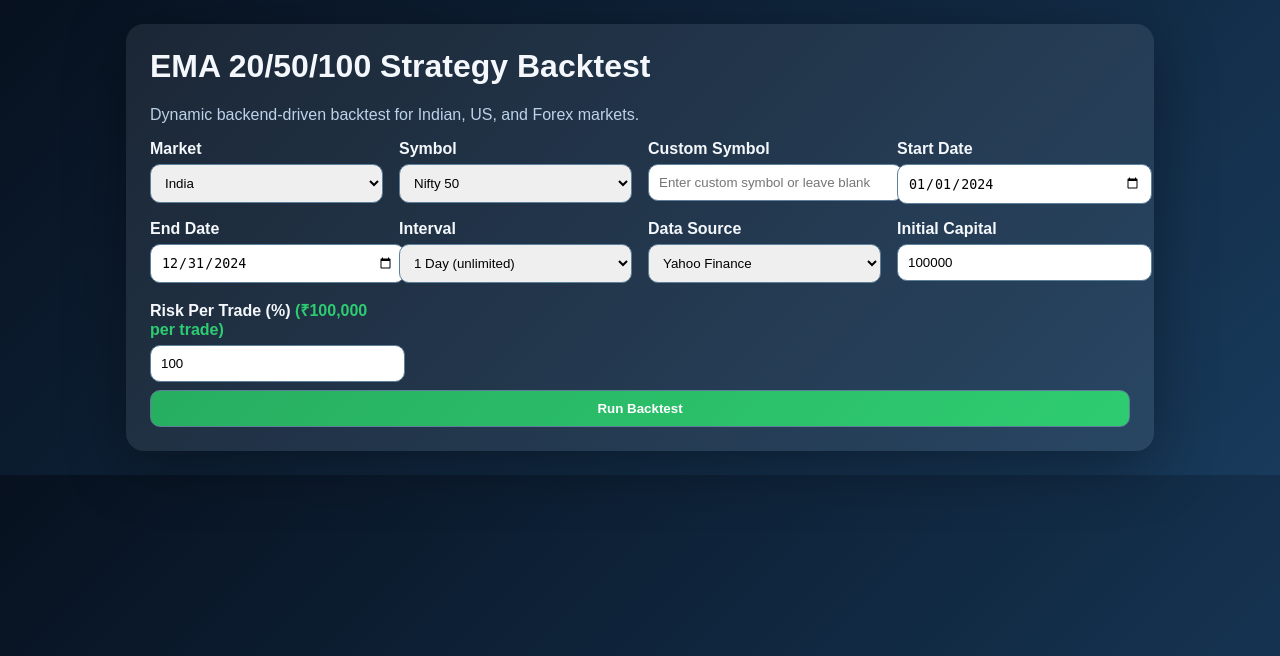
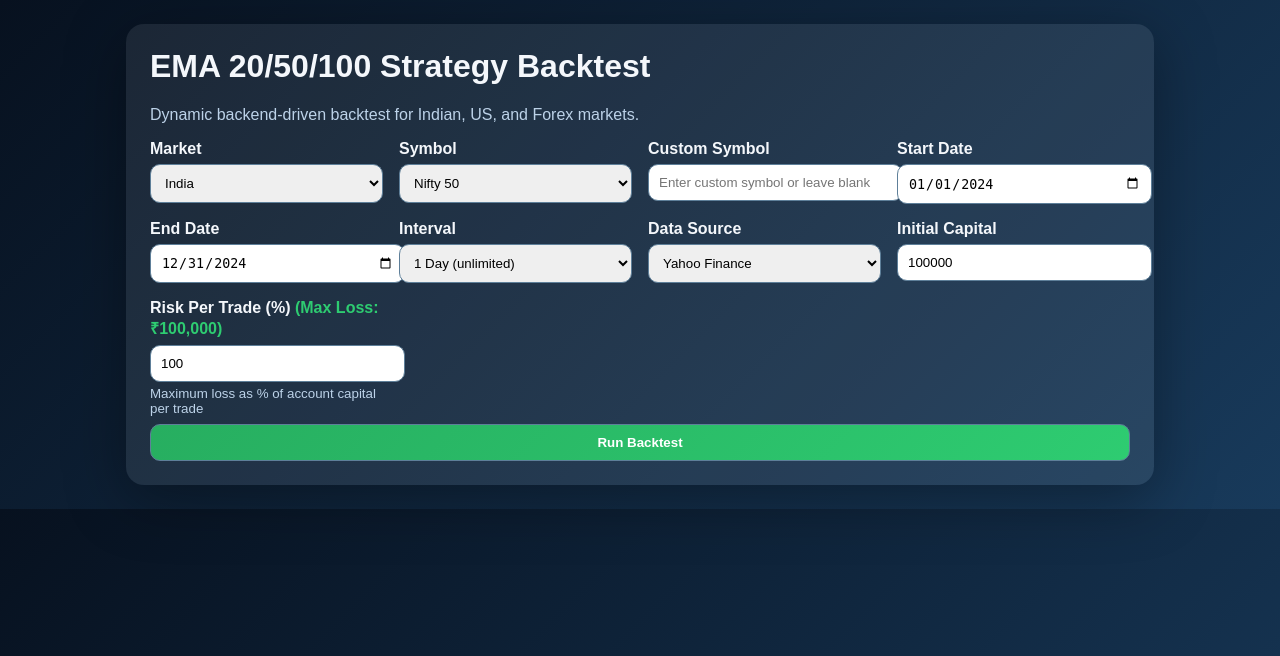
Before and after one commit to Gonare-22/PropTrading, a FastAPI app: page / in a window 1280 px wide. Shown: the top 656 px of the page. Run offline with FastAPI, Linux system fonts and the light colour scheme.

Commit message:
Stop loss risk percentage

```diff
--- a/app.py
+++ b/app.py
@@ -1003,6 +1003,7 @@ def run_strategy(df, initial_capital: float, market: str = "india", lot_size: fl
     entry_units = 0.0
     entry_signal_bar = None
     exit_signal_bar = None
+    stop_loss_price = None  # NEW: Track stop loss level
 
     # Store signal bar EMAs and prices for manual verification
     signal_bar_data = None
@@ -1026,8 +1027,87 @@ def run_strategy(df, initial_capital: float, market: str = "india", lot_size: fl
     for i, (idx, row) in enumerate(df_list):
         close = float(row["Close"])
         open_price = float(row.get("Open", close))
+        high_price = float(row.get("High", close))
+        low_price = float(row.get("Low", close))
         prev20, prev50, prev100 = float(row["prev_ema20"]), float(row["prev_ema50"]), float(row["prev_ema100"])
         curr20, curr50, curr100 = float(row["ema20"]), float(row["ema50"]), float(row["ema100"])
+
+        # Check if stop loss is hit (for active positions)
+        # Check against unrealized loss percentage during the candle
+        if position != 0:
+            # Calculate unrealized loss based on worst price during candle
+            if position == 1:  # LONG position
+                # Worst price for LONG = lowest price in candle
+                worst_price = low_price
+                unrealized_loss = entry_units * (entry_price - worst_price)
+            else:  # SHORT position (-1)
+                # Worst price for SHORT = highest price in candle
+                worst_price = high_price
+                unrealized_loss = entry_units * (worst_price - entry_price)
+
+            unrealized_loss_pct = (unrealized_loss / equity) * 100.0
+
+            # Check if unrealized loss exceeds risk limit
+            if risk_per_trade < 100 and unrealized_loss_pct >= risk_per_trade:
+                # Stop loss hit - calculate exit price to match exact risk %
+                max_loss_amount = equity * (risk_per_trade / 100.0)
+
+                if position == 1:  # LONG
+                    exit_price = entry_price - (max_loss_amount / entry_units)
+                else:  # SHORT
+                    exit_price = entry_price + (max_loss_amount / entry_units)
+
+                # Exit due to stop loss
+                if position == 1:
+                    pnl = entry_units * (exit_price - entry_price)
+                else:
+                    pnl = entry_units * (entry_price - exit_price)
+
+                equity += pnl
+                pnl_pct = (pnl / initial_capital) * 100.0
+
+                # Calculate exact loss percentage based on the exit price we calculated
+                exact_loss_pct = (abs(pnl) / initial_capital) * 100.0
+
+                trades.append({
+                    "entry_signal_bar": entry_signal_bar,
+                    "entry_time": entry_time,
+                    "exit_signal_bar": idx,
+                    "exit_time": idx,
+                    "direction": entry_direction,
+                    "entry_price": entry_price,
+                    "exit_price": exit_price,
+                    "pnl": pnl,
+                    "pnl_pct": pnl_pct,
+                    "position_size": entry_units,
+                    "capital_used": entry_units * entry_price,
+                    "risk_pct": risk_per_trade,
+                    "lot_size": lot_value if use_lot_size else None,
+                    "equity_after": equity,
+                    "stop_loss": True,  # Mark as stop loss exit
+                    "signal_bar_close": signal_bar_data["close"] if signal_bar_data else None,
+                    "signal_bar_ema20": signal_bar_data["ema20"] if signal_bar_data else None,
+                    "signal_bar_ema50": signal_bar_data["ema50"] if signal_bar_data else None,
+                    "signal_bar_ema100": signal_bar_data["ema100"] if signal_bar_data else None,
+                    "exit_signal_close": close,
+                    "exit_signal_ema20": curr20,
+                    "exit_signal_ema50": curr50,
+                })
+
+                print(f"[STOP LOSS] Hit stop loss at {idx}: {entry_direction.upper()} position closed at ${exit_price:.2f}, unrealized loss: {unrealized_loss_pct:.2f}% >= {risk_per_trade}%, PnL: ${pnl:.2f} ({exact_loss_pct:.2f}%)")
+
+                position = 0
+                entry_price = None
+                entry_time = None
+                entry_direction = None
+                entry_units = 0.0
+                entry_signal_bar = None
+                exit_signal_bar = None
+                stop_loss_price = None
+                signal_bar_data = None
+                exit_signal_bar_data = None
+                pending_exit_signal = False
+                continue  # Skip normal exit logic
 
         # Execute pending entry at current bar's OPEN price
         if position == 0 and pending_entry_direction is not None:
@@ -1036,26 +1116,39 @@ def run_strategy(df, initial_capital: float, market: str = "india", lot_size: fl
             entry_price = open_price  # ACTUAL STRIKE PRICE at open
             entry_direction = pending_entry_direction
 
-            # Calculate position size based on market type
+            # Calculate position size - FIXED, does not change with risk percentage
             if use_lot_size and lot_value is not None and market == "forex":
-                # For FOREX/COMMODITIES: Apply risk percentage to adjust lot size
-                # Risk percentage controls how much of capital is used as trading capital
-                # risk_per_trade = 5% → trade 5% of capital's worth in ounces
-                # Formula: units = (capital * risk%) / entry_price
-                # Example: ($1000 * 5%) / $4169.52 = $50 / $4169.52 = 0.012 ounces
-                # OR: units = lot_size * risk_multiplier (if lot_size represents base size)
-                #
-                # We use: actual_lot = lot_value * (risk_per_trade / 100)
-                # So if lot_value=0.10 and risk=5%, then actual_lot = 0.10 * 0.05 = 0.005 scaled by 100 = 0.5 ounces
-                entry_units = lot_value * (risk_per_trade / 100.0) * 100
+                # For FOREX/COMMODITIES: Fixed lot size (not adjusted by risk)
+                entry_units = lot_value * 100
             else:
-                # For STOCKS/INDICES/UPLOADED DATA: position sizing based on risk percentage
-                # entry_units = how many shares/units to buy
-                # Formula: units = (equity * risk%) / entry_price
-                trade_capital = equity * risk_multiplier
+                # For STOCKS/INDICES/UPLOADED DATA: Fixed position sizing
+                # Using 1% of equity as standard position size (or fixed amount)
+                trade_capital = equity * 0.01  # Fixed 1% position size
                 entry_units = trade_capital / entry_price
 
-            print(f"Trade {len(trades)+1}: equity={equity:.2f}, entry_price={entry_price:.2f}, units={entry_units:.6f}, risk={risk_per_trade}%, lot_size={lot_value}")
+            # Calculate stop loss based on risk percentage of TOTAL ACCOUNT CAPITAL
+            # Risk % = maximum loss as % of current equity
+            if risk_per_trade == 100:
+                # 100% risk = no stop loss
+                stop_loss_price = None
+                max_loss_amount = None
+            else:
+                # Maximum loss amount = risk% of current equity
+                max_loss_amount = equity * (risk_per_trade / 100.0)
+
+                # Calculate stop loss price based on max loss amount and position size
+                # For LONG: stop_loss_price = entry_price - (max_loss / units)
+                # For SHORT: stop_loss_price = entry_price + (max_loss / units)
+                price_distance = max_loss_amount / entry_units
+
+                if entry_direction == "long":
+                    stop_loss_price = entry_price - price_distance
+                else:
+                    stop_loss_price = entry_price + price_distance
+
+            stop_loss_str = f"${stop_loss_price:.2f}" if stop_loss_price is not None else "None (No Stop Loss)"
+            max_loss_str = f"${max_loss_amount:.2f}" if max_loss_amount is not None else "Unlimited"
+            print(f"Trade {len(trades)+1}: {entry_direction.upper()} entry at ${entry_price:.2f}, stop loss at {stop_loss_str}, max loss: {max_loss_str}, units={entry_units:.6f}, risk={risk_per_trade}%")
 
             pending_entry_direction = None
 
--- a/templates/index.html
+++ b/templates/index.html
@@ -126,7 +126,13 @@
           </div>
           <div>
             <label>Risk Per Trade (%) <span id="risk-preview" style="color:#2ecc71;font-weight:700;"></span></label>
-            <input type="number" id="risk_per_trade" name="risk_per_trade" value="100" min="1" max="100" step="0.5" />
+            <input type="number" id="risk_per_trade" name="risk_per_trade" value="100" min="0" max="100" step="0.5" />
+            <small style="color:#bcd2e8;display:block;margin-top:4px;">Maximum loss as % of account capital per trade</small>
+          </div>
+          <div id="forex-risk-group" style="display:none;">
+            <label>Forex Risk Per Trade (%) <span id="forex-risk-preview" style="color:#ffd700;font-weight:700;"></span></label>
+            <input type="number" id="forex_risk_per_trade" name="forex_risk_per_trade" value="100" min="0" max="100" step="0.5" />
+            <small style="color:#bcd2e8;display:block;margin-top:4px;">Maximum loss as % of account capital per trade (Forex only)</small>
           </div>
           <div id="lot-size-group" style="display:none;">
             <label>Lot Size (Forex)</label>
@@ -143,6 +149,7 @@
       const symbolSelect = document.getElementById('symbol');
       const marketSelect = document.getElementById('market');
       const lotSizeGroup = document.getElementById('lot-size-group');
+      const forexRiskGroup = document.getElementById('forex-risk-group');
       const dataSourceSelect = document.getElementById('data_source');
       const fileUploadGroup = document.getElementById('file-upload-group');
       const startDateInput = document.getElementById('start_date').parentElement;
@@ -159,6 +166,7 @@
           symbolSelect.appendChild(opt);
         });
         lotSizeGroup.style.display = market === 'forex' ? 'block' : 'none';
+        forexRiskGroup.style.display = market === 'forex' ? 'block' : 'none';
       }
 
       marketSelect.addEventListener('change', populateSymbols);
@@ -175,19 +183,29 @@
       populateSymbols();
 
       const riskInput = document.getElementById('risk_per_trade');
+      const forexRiskInput = document.getElementById('forex_risk_per_trade');
       const capitalInput = document.getElementById('initial_capital');
       const riskPreview = document.getElementById('risk-preview');
+      const forexRiskPreview = document.getElementById('forex-risk-preview');
 
       function updateRiskPreview() {
         const capital = Number(capitalInput.value || 100000);
         const risk = Number(riskInput.value || 100);
-        const tradeCapital = capital * (risk / 100);
+        const maxLoss = capital * (risk / 100);
         const market = document.getElementById('market').value;
         const currency = market === 'india' ? '₹' : '$';
-        riskPreview.textContent = `(${currency}${tradeCapital.toLocaleString()} per trade)`;
+        riskPreview.textContent = `(Max Loss: ${currency}${maxLoss.toLocaleString()})`;
+
+        // Update Forex risk preview if visible
+        if (market === 'forex') {
+          const forexRisk = Number(forexRiskInput.value || 100);
+          const forexMaxLoss = capital * (forexRisk / 100);
+          forexRiskPreview.textContent = `(Max Loss: $${forexMaxLoss.toLocaleString()})`;
+        }
       }
 
       riskInput.addEventListener('input', updateRiskPreview);
+      forexRiskInput.addEventListener('input', updateRiskPreview);
       capitalInput.addEventListener('input', function() {
         updateRiskPreview();
         // Clear previous results when user changes input
@@ -231,7 +249,9 @@
               uploadFormData.append('csv_file', fileInput.files[0]);
               uploadFormData.append('market', formData.get('market'));
               uploadFormData.append('initial_capital', formData.get('initial_capital'));
-              uploadFormData.append('risk_per_trade', formData.get('risk_per_trade'));
+              const market = formData.get('market');
+              const riskValue = market === 'forex' ? formData.get('forex_risk_per_trade') : formData.get('risk_per_trade');
+              uploadFormData.append('risk_per_trade', riskValue);
               uploadFormData.append('lot_size', formData.get('lot_size'));
               uploadFormData.append('data_source', 'upload');
 
@@ -242,8 +262,10 @@
               data = await response.json();
             }
           } else {
+            const market = formData.get('market');
+            const riskValue = market === 'forex' ? formData.get('forex_risk_per_trade') : formData.get('risk_per_trade');
             const payload = {
-              market: formData.get('market'),
+              market: market,
               symbol: formData.get('symbol'),
               custom_symbol: formData.get('custom_symbol'),
               start_date: formData.get('start_date'),
@@ -251,7 +273,7 @@
               interval: formData.get('interval'),
               data_source: formData.get('data_source'),
               initial_capital: Number(formData.get('initial_capital')),
-              risk_per_trade: Number(formData.get('risk_per_trade')),
+              risk_per_trade: Number(riskValue),
               lot_size: Number(formData.get('lot_size'))
             };
 
```
